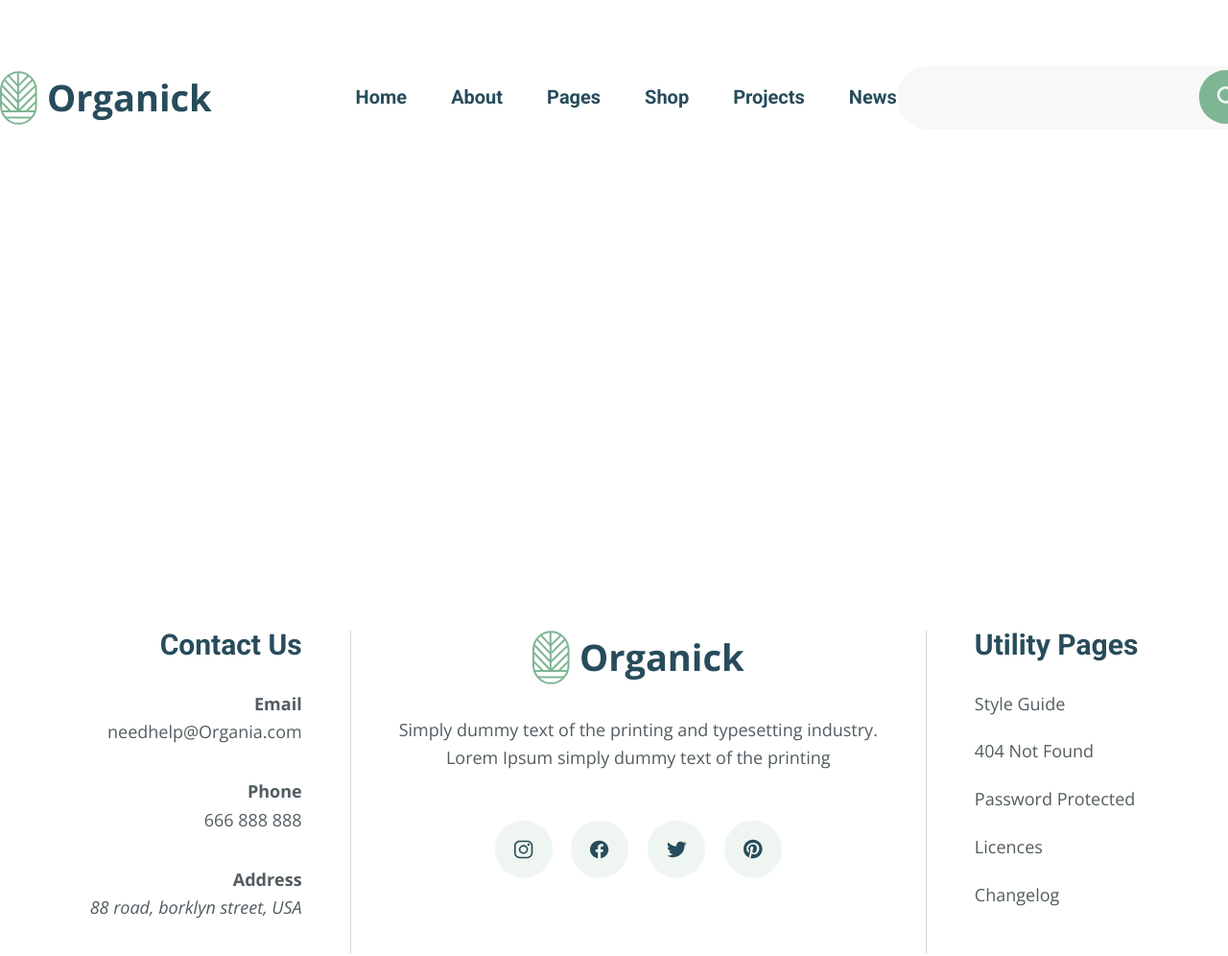
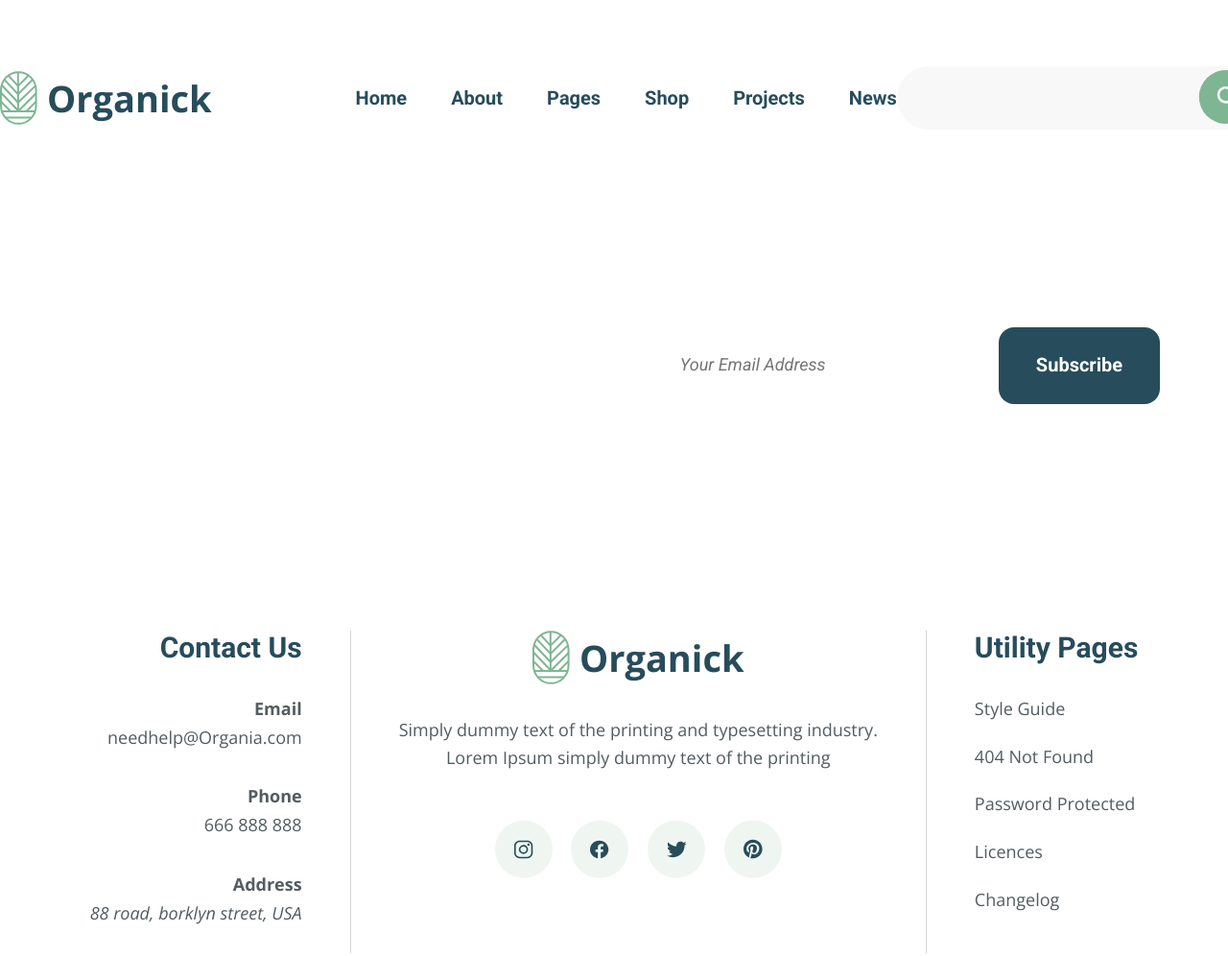
Before and after one commit to Yonnico/hexlet-organick, a plain HTML site: page index.html in a window 1280 px wide. Shown: the top 996 px of the page at 96% size. Drawn offline with nearby package versions, Linux system fonts and the light colour scheme.

Commit message:
finish subscribe-banner

```diff
--- a/css/components/footer.css
+++ b/css/components/footer.css
@@ -13,6 +13,7 @@
 
 .footer-contact-us-title {
   font-weight: 700;
+  line-height: normal;
 
   margin-bottom: 32px;
 }
@@ -51,6 +52,7 @@
 
 .footer-utility-pages-title {
   font-weight: 700;
+  line-height: normal;
 
   margin-bottom: 32px;
 }
--- a/css/components/header.css
+++ b/css/components/header.css
@@ -13,6 +13,7 @@
   color: var(--steel-blue);
   font-size: 20px;
   font-weight: 700;
+  line-height: normal;
 
   display: flex;
   align-items: center;
--- a/css/main.css
+++ b/css/main.css
@@ -108,6 +108,7 @@ img {
   color: var(--steel-blue);
   font-size: 38px;
   font-weight: 700;
+  line-height: normal;
 }
 
 .logo-text{
@@ -155,3 +156,42 @@ img {
   height: 323px;
   border-radius: 30px;
 }
+
+.subscribe-banner {
+  display: flex;
+  justify-content: space-between;
+
+  margin: 105px 71px;
+
+  line-height: normal;
+}
+
+.subscribe-banner-title {
+  color: var(--white);
+
+  width: 357px;
+  height: 113px;
+}
+
+.subscribe-banner-form {
+  display: flex;
+  align-items: center;
+}
+
+.subscribe-banner-form-input {
+  padding: 28px 23px 31px 23px;
+
+  outline: none;
+  border: none;
+  border-radius: 16px;
+
+  background: var(--white);
+
+  width: 349px;
+  height: 80px;
+
+  font-family: 'Roboto', sans-serif;
+  font-style: italic;
+
+  margin-right: 6px;
+}
--- a/index.html
+++ b/index.html
@@ -74,10 +74,18 @@
     </div>
   </header>
   <main>
+    <section class="choose-the-best-wrapper container">
 
+    </section>
   </main>
   <section class="subscribe-banner-wrapper container-sm">
-
+    <div class="subscribe-banner">
+      <h2 class="subscribe-banner-title">Subscribe to<br>Our Newsletter</h2>
+      <div class="subscribe-banner-form">
+        <input type="text" class="subscribe-banner-form-input" placeholder="Your Email Address">
+        <button class="subscribe-banner-form-button button button-black">Subscribe</button>
+      </div>
+    </div>
   </section>
   <footer>
     <div class="сontainer">
```
